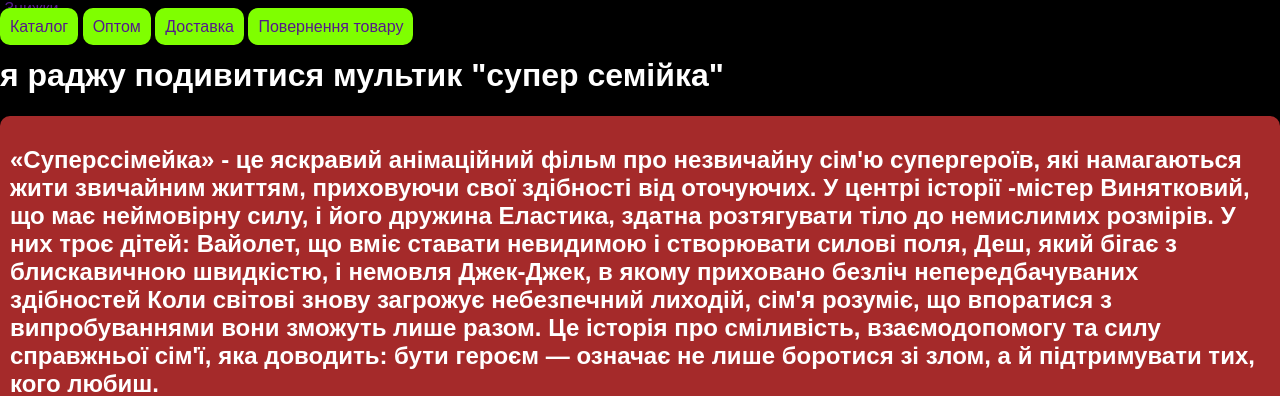
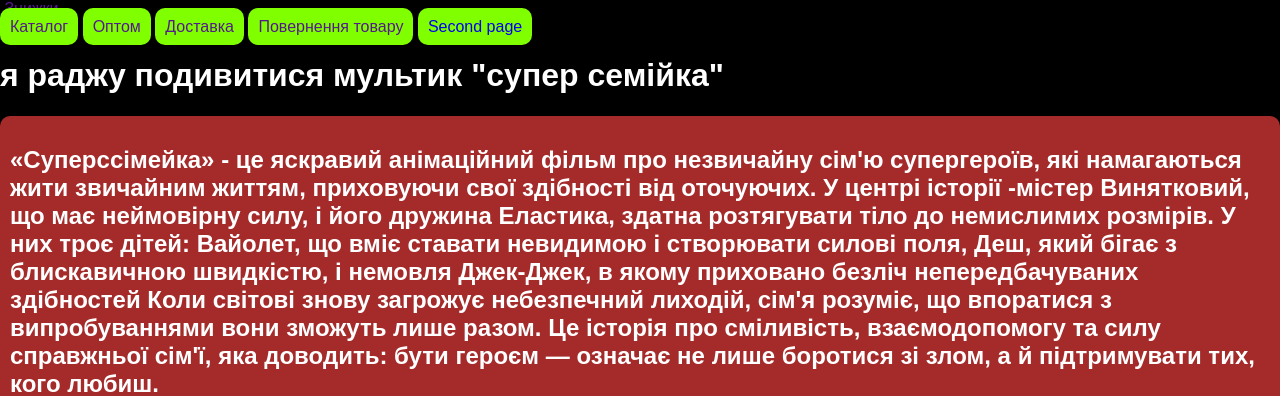
Before and after one commit to andrii2013fff/andrii-ya, a plain HTML site: page index.html in a window 1280 px wide. Shown: the top 396 px of the page. Drawn offline with Linux system fonts and the light colour scheme.

Commit message:
Update index.html

```diff
--- a/index.html
+++ b/index.html
@@ -15,6 +15,7 @@
         <a class="nav-link" href="">Оптом</a>
         <a class="nav-link" href="">Доставка</a>
         <a class="nav-link" href="">Повернення товару</a>
+        <a class="nav-link" href="sec.html">Second page</a>
     </nav>
     <main>
         <h1>я раджу подивитися мультик "супер семійка"</h1>
```
